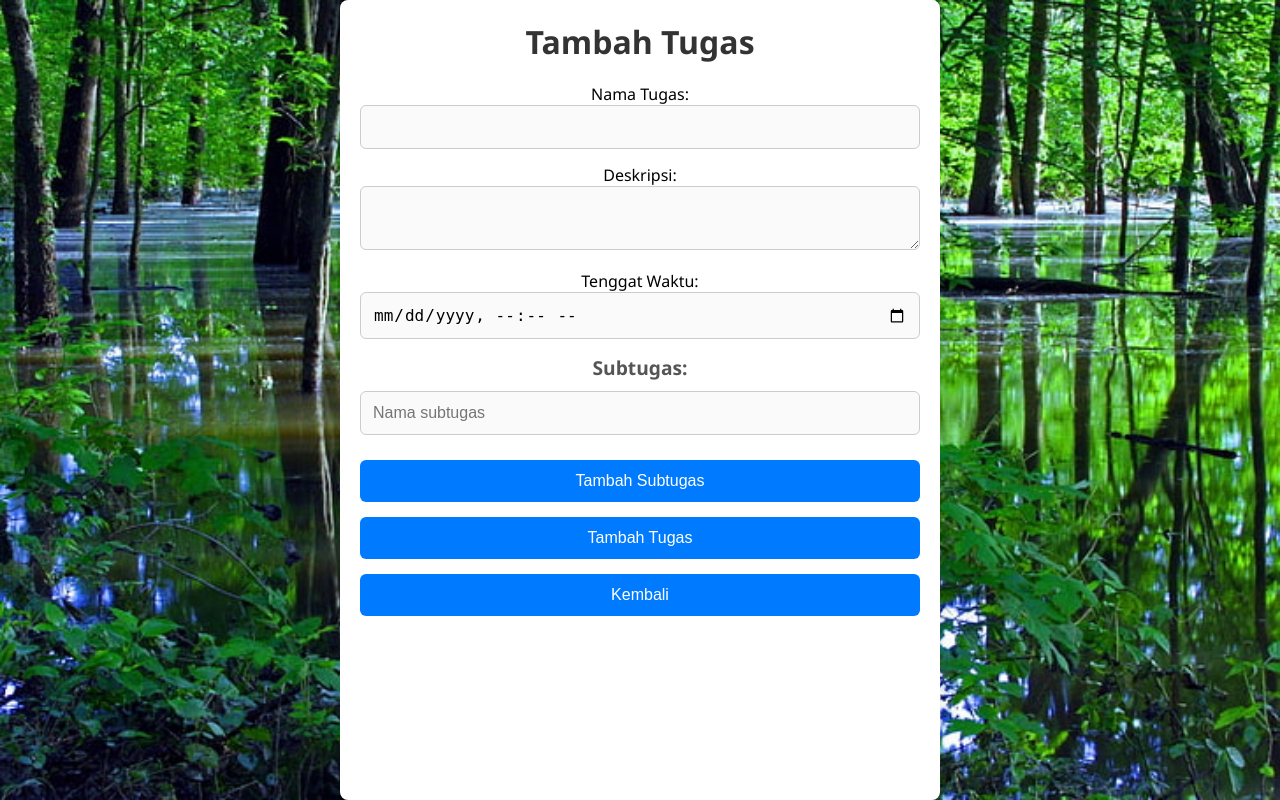
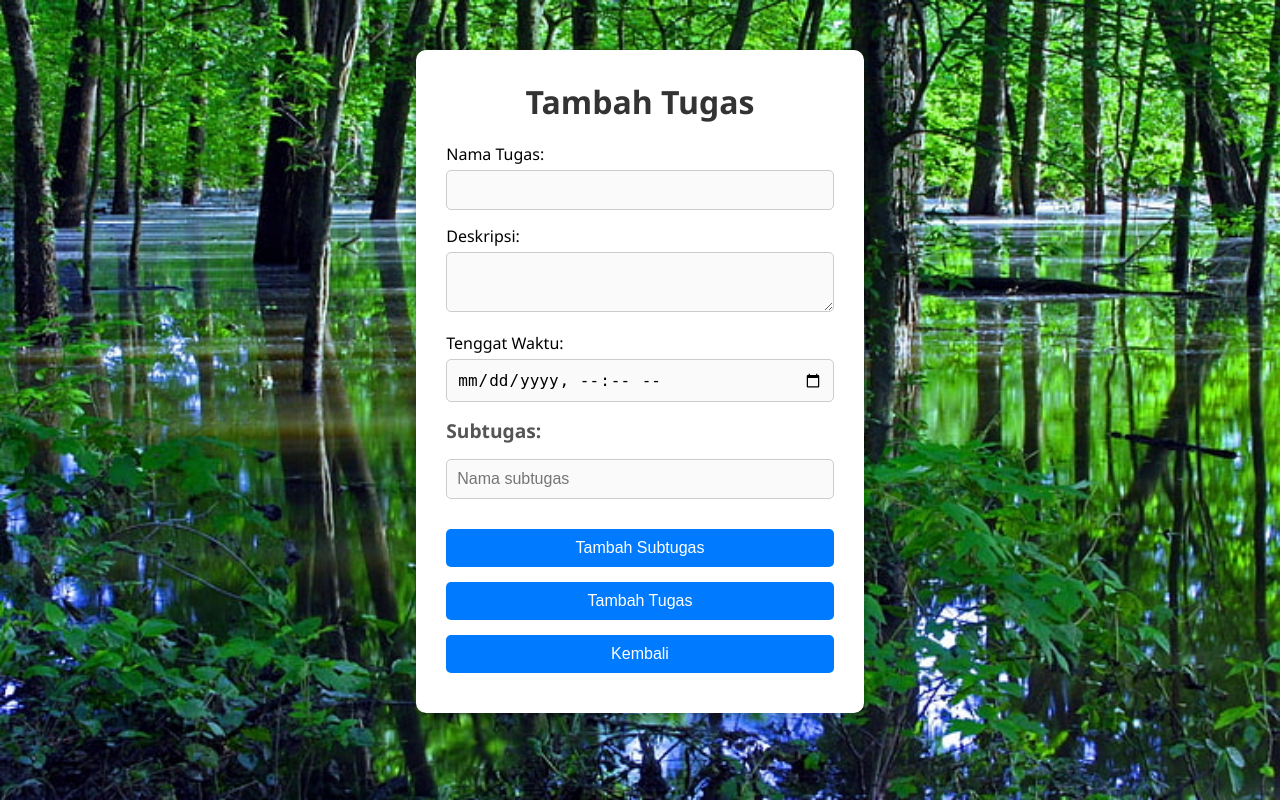
Before and after one commit to giovanydp/todolist, a PHP site: page /form_tambah.php in a window 1280 px wide. Run offline with PHP 8.4, Linux system fonts and the light colour scheme.

Commit message:
Update 10 april

```diff
--- a/gaya.css
+++ b/gaya.css
@@ -17,15 +17,56 @@ body {
 }
 
 .wadah {
-    background: white;
-    width: 100%;
-    height: 100%;
-    max-width: 600px;
-    padding: 20px;
-    border-radius: 8px;
-    box-shadow: 0 4px 8px rgba(0, 0, 0, 0.1);
+    max-width: 500px;
+    background-color: white;
+    padding: 30px;
+    margin: auto;
+    margin-top: 50px;
+    border-radius: 10px;
+    box-shadow: 0px 0px 10px rgba(0,0,0,0.3);
+}
+
+.wadah h2, .wadah h3 {
     text-align: center;
 }
+
+.wadah input[type="text"],
+.wadah input[type="datetime-local"],
+.wadah textarea {
+    width: 100%;
+    padding: 10px;
+    margin-top: 5px;
+    margin-bottom: 15px;
+    border-radius: 5px;
+    border: 1px solid #ccc;
+    box-sizing: border-box;
+}
+
+.wadah button {
+    width: 100%;
+    padding: 10px;
+    margin-top: 5px;
+    margin-bottom: 10px;
+    background-color: #007bff;
+    color: white;
+    border: none;
+    border-radius: 5px;
+    cursor: pointer;
+}
+
+.wadah button:hover {
+    background-color: #0056b3;
+}
+
+ul {
+    padding: 0;
+    list-style-type: none;
+}
+
+ul li {
+    margin-bottom: 10px;
+}
+
 
 h2 {
     font-size: 2rem;
```
Also changed, not shown: edit_tugas.php (+48 -4 lines).
